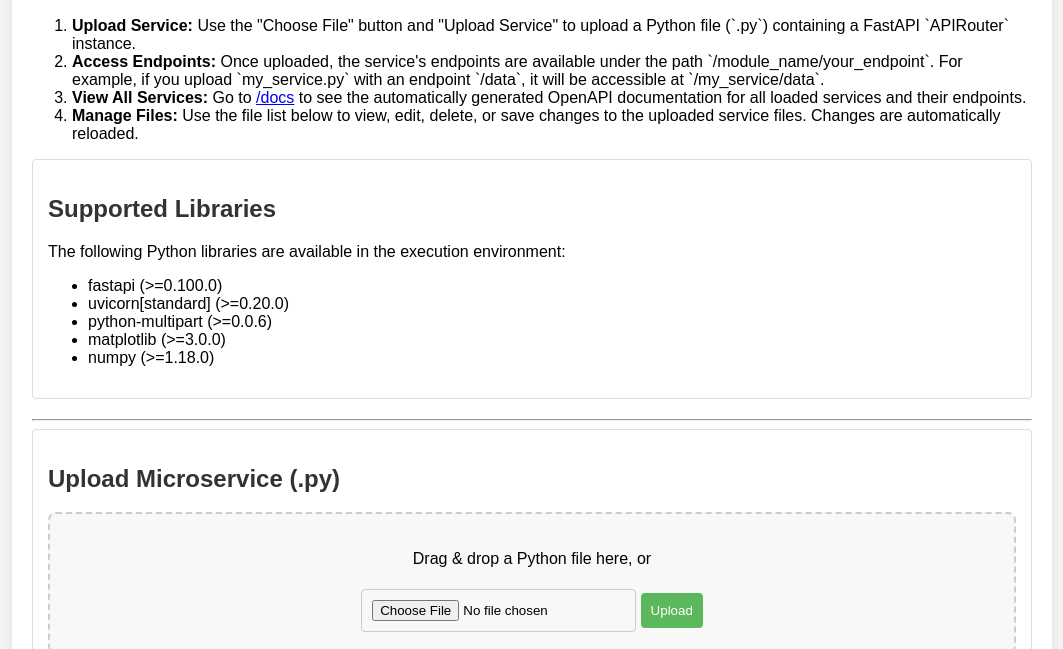
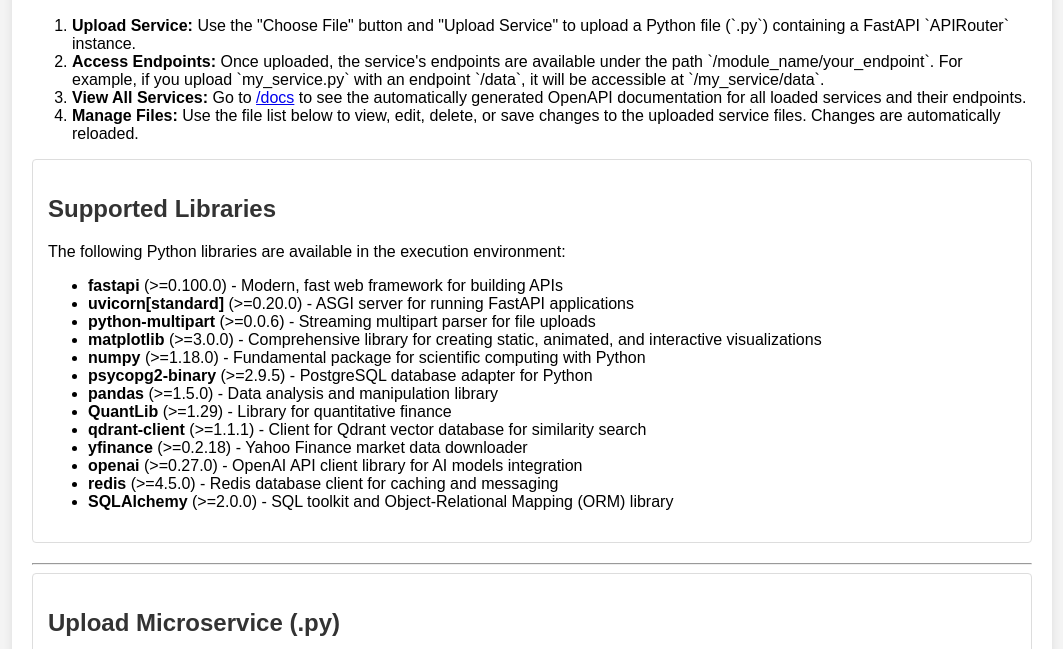
Before and after one commit to macoma84/PythonService, a plain HTML site: page static/index.html in a window 1280 px wide. Shown: the part 151-800 px from the top of the page, without its empty margins (108-1171 px from the left). Drawn offline with nearby package versions, Linux system fonts and the light colour scheme; no server answers.

Commit message:
feat: update requirements and enhance library descriptions in index.html

```diff
--- a/static/index.html
+++ b/static/index.html
@@ -4,7 +4,7 @@
 <head>
     <meta charset="UTF-8">
     <meta name="viewport" content="width=device-width, initial-scale=1.0">
-    <title>Dynamic Microservice Runner</title>
+    <title>Python Dynamic Microservice Runner</title>
     <link rel="stylesheet" href="https://cdnjs.cloudflare.com/ajax/libs/codemirror/5.65.0/codemirror.min.css">
     <link rel="stylesheet" href="https://cdnjs.cloudflare.com/ajax/libs/codemirror/5.65.0/theme/material-darker.min.css">
     <style>
@@ -53,17 +53,23 @@
                 <li><strong>View All Services:</strong> Go to <a href="/docs" target="_blank">/docs</a> to see the automatically generated OpenAPI documentation for all loaded services and their endpoints.</li>
                 <li><strong>Manage Files:</strong> Use the file list below to view, edit, delete, or save changes to the uploaded service files. Changes are automatically reloaded.</li>
             </ol>
-        </div>
-
-        <div class="section">
+        </div>        <div class="section">
             <h2>Supported Libraries</h2>
             <p>The following Python libraries are available in the execution environment:</p>
             <ul>
-                <li>fastapi (&gt;=0.100.0)</li>
-                <li>uvicorn[standard] (&gt;=0.20.0)</li>
-                <li>python-multipart (&gt;=0.0.6)</li>
-                <li>matplotlib (&gt;=3.0.0)</li>
-                <li>numpy (&gt;=1.18.0)</li>
+                <li><strong>fastapi</strong> (&gt;=0.100.0) - Modern, fast web framework for building APIs</li>
+                <li><strong>uvicorn[standard]</strong> (&gt;=0.20.0) - ASGI server for running FastAPI applications</li>
+                <li><strong>python-multipart</strong> (&gt;=0.0.6) - Streaming multipart parser for file uploads</li>
+                <li><strong>matplotlib</strong> (&gt;=3.0.0) - Comprehensive library for creating static, animated, and interactive visualizations</li>
+                <li><strong>numpy</strong> (&gt;=1.18.0) - Fundamental package for scientific computing with Python</li>
+                <li><strong>psycopg2-binary</strong> (&gt;=2.9.5) - PostgreSQL database adapter for Python</li>
+                <li><strong>pandas</strong> (&gt;=1.5.0) - Data analysis and manipulation library</li>
+                <li><strong>QuantLib</strong> (&gt;=1.29) - Library for quantitative finance</li>
+                <li><strong>qdrant-client</strong> (&gt;=1.1.1) - Client for Qdrant vector database for similarity search</li>
+                <li><strong>yfinance</strong> (&gt;=0.2.18) - Yahoo Finance market data downloader</li>
+                <li><strong>openai</strong> (&gt;=0.27.0) - OpenAI API client library for AI models integration</li>
+                <li><strong>redis</strong> (&gt;=4.5.0) - Redis database client for caching and messaging</li>
+                <li><strong>SQLAlchemy</strong> (&gt;=2.0.0) - SQL toolkit and Object-Relational Mapping (ORM) library</li>
             </ul>
         </div>
 
```
Also changed, not shown: requirements.txt.
